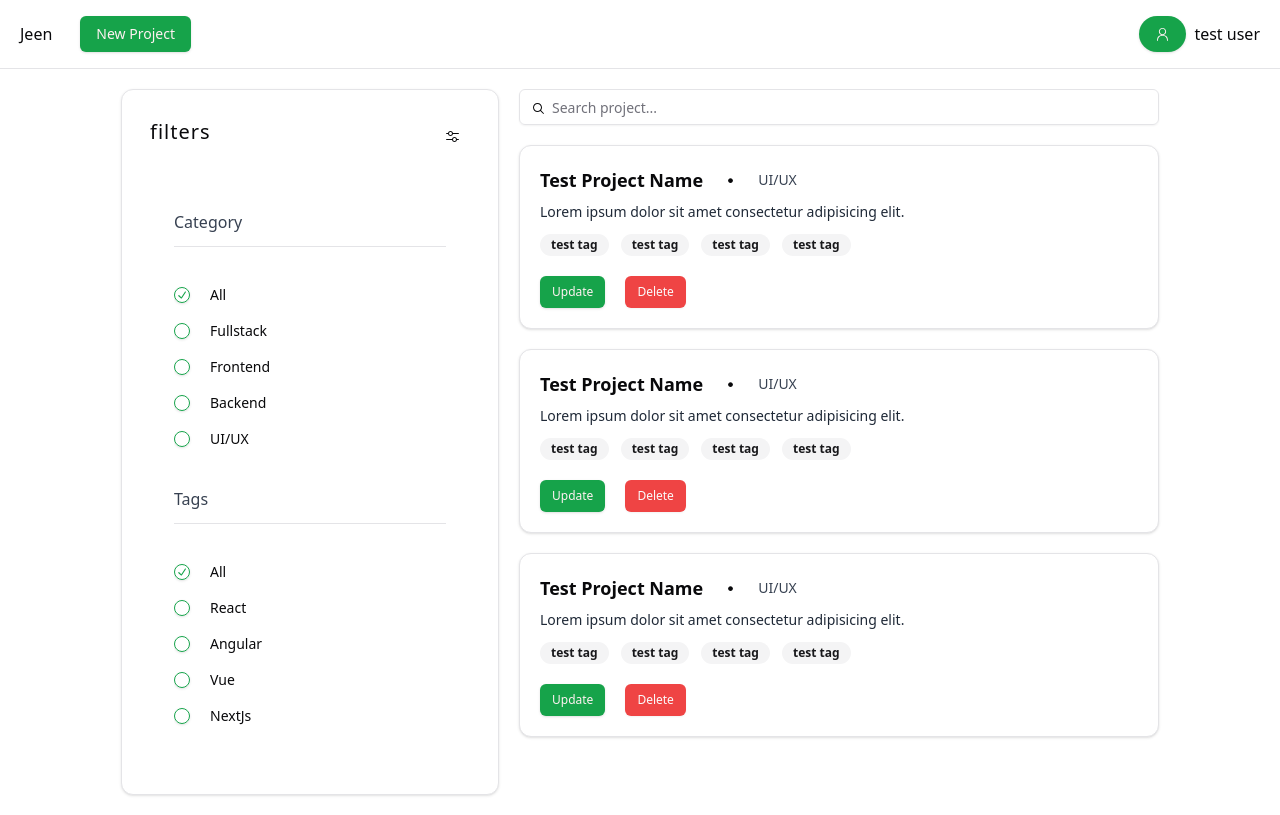
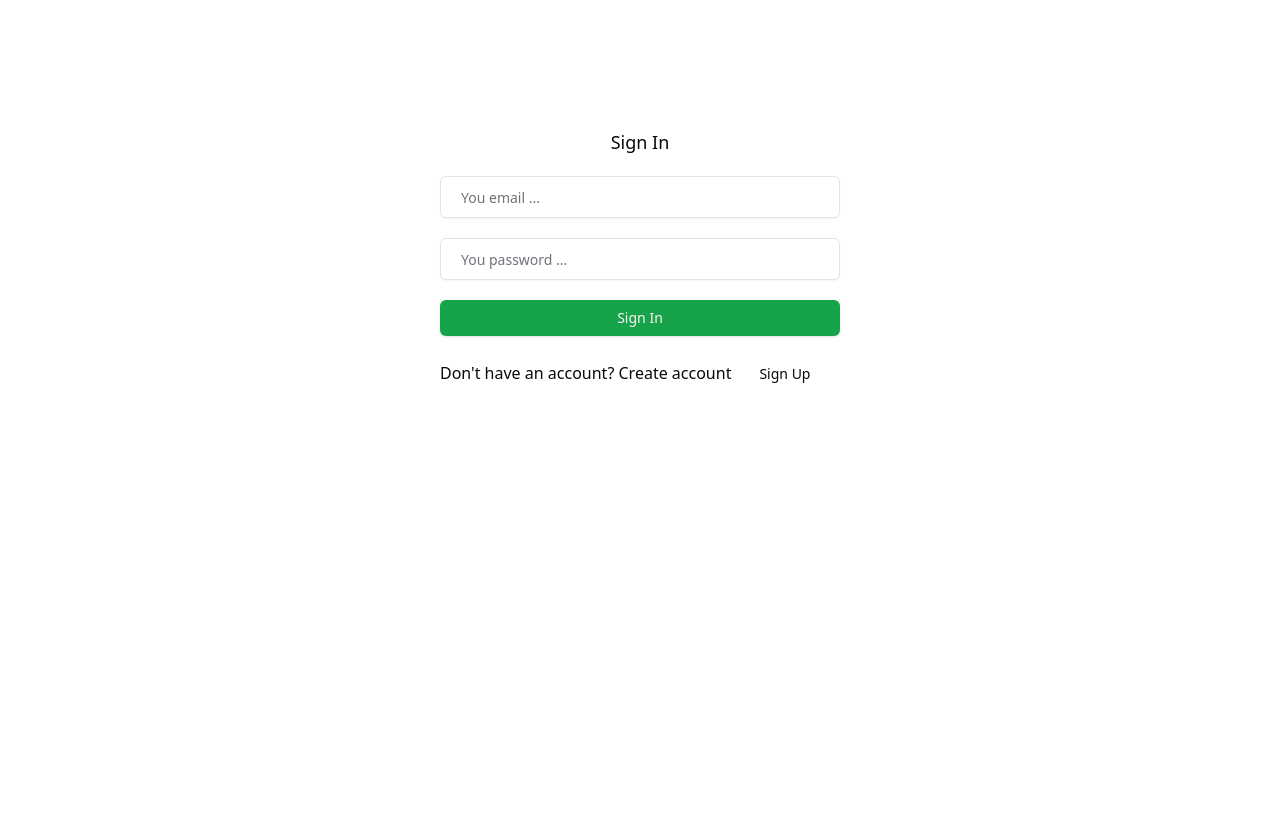
Before and after one commit to NewTea17/Project-Management-Frontend, a React app: page /projects in a window 1280 px wide. Built offline with nearby package versions, Linux system fonts and the light colour scheme; the HTML template or start-up script is replaced by a standard one.

Commit message:
Finish creating an auth card and all frontend

```diff
--- a/src/App.jsx
+++ b/src/App.jsx
@@ -4,9 +4,15 @@ import Navbar from './components/Navbar/Navbar'
 import { Route, Routes } from 'react-router-dom'
 import ProjectDetails from './pages/ProjectDetails/ProjectDetails'
 import TaskDetails from './pages/TaskDetails/TaskDetails'
+import AuthPage from './pages/AuthPage/AuthPage'
 
 const App = () => {
   return (
+    <div>
+
+      {
+        !true
+          ?
           <div>
             <Navbar />
 
@@ -17,6 +23,12 @@ const App = () => {
               <Route path='/projects/:projectId/:taskId' element={<TaskDetails />} />
             </Routes>
           </div>
+          :
+          <div>
+              <AuthPage />
+          </div>
+      }
+    </div>
   )
 }
 
--- /dev/null
+++ b/src/components/Auth/SignIn.jsx
@@ -0,0 +1,56 @@
+import React from 'react'
+import { useForm } from 'react-hook-form';
+import { Form, FormControl, FormField, FormItem, FormMessage } from '../ui/form';
+import { Input } from '../ui/input';
+import { Button } from '../ui/button';
+
+const SignIn = () => {
+    const form = useForm({
+        defaultValues: {
+            email: "",
+            password: ""
+        }
+    });
+
+    const onSubmit = (data) => {
+        console.log("Sign in user...", data);
+    }
+
+    return (
+        <div className='space-y-5'>
+            <Form {...form}>
+                <form className='space-y-5' onSubmit={form.handleSubmit(onSubmit)}>
+                     <h1 className='text-center text-lg'>Sign In</h1>
+                    <FormField
+                        name="email"
+                        control={form.control}
+                        render={({ field }) => (
+                            <FormItem>
+                                <FormControl>
+                                    <Input {...field} type="text" className="w-full py-5 px-5" placeholder="You email ..." />
+                                </FormControl>
+                                <FormMessage />
+                            </FormItem>
+                        )}
+                    />
+                    <FormField
+                        name="password"
+                        control={form.control}
+                        render={({ field }) => (
+                            <FormItem>
+                                <FormControl>
+                                    <Input {...field} type="password" className="w-full py-5 px-5" placeholder="You password ..." />
+                                </FormControl>
+                                <FormMessage />
+                            </FormItem>
+                        )}
+                    />
+
+                    <Button type="submit" className="w-full px-10 my-5">Sign In</Button>
+                </form>
+            </Form>
+        </div>
+    )
+}
+
+export default SignIn
--- /dev/null
+++ b/src/components/Auth/SignUp.jsx
@@ -0,0 +1,69 @@
+import React from 'react'
+import { useForm } from 'react-hook-form';
+import { Form, FormControl, FormField, FormItem, FormMessage } from '../ui/form';
+import { Input } from '../ui/input';
+import { Button } from '../ui/button';
+
+const SignUp = () => {
+    const form = useForm({
+        defaultValues: {
+            fullName: "",
+            email: "",
+            password: ""
+        }
+    });
+
+    const onSubmit = (data) => {
+        console.log("Sign up user...", data);
+    }
+
+    return (
+        <div className='space-y-5'>
+            <Form {...form}>
+                <form className='space-y-5' onSubmit={form.handleSubmit(onSubmit)}>
+                    <h1 className='text-center text-lg'>Sign Up</h1>
+                    <FormField
+                        name="fullName"
+                        control={form.control}
+                        render={({ field }) => (
+                            <FormItem>
+                                <FormControl>
+                                    <Input {...field} type="text" className="w-full py-5 px-5" placeholder="You full name ..." />
+                                </FormControl>
+                                <FormMessage />
+                            </FormItem>
+                        )}
+                    />
+                    <FormField
+                        name="email"
+                        control={form.control}
+                        render={({ field }) => (
+                            <FormItem>
+                                <FormControl>
+                                    <Input {...field} type="text" className="w-full py-5 px-5" placeholder="You email ..." />
+                                </FormControl>
+                                <FormMessage />
+                            </FormItem>
+                        )}
+                    />
+                    <FormField
+                        name="password"
+                        control={form.control}
+                        render={({ field }) => (
+                            <FormItem>
+                                <FormControl>
+                                    <Input {...field} type="password" className="w-full py-5 px-5" placeholder="You password ..." />
+                                </FormControl>
+                                <FormMessage />
+                            </FormItem>
+                        )}
+                    />
+
+                    <Button type="submit" className="w-full px-10 my-5">Sign Up</Button>
+                </form>
+            </Form>
+        </div>
+    )
+}
+
+export default SignUp
--- /dev/null
+++ b/src/pages/AuthPage/AuthPage.jsx
@@ -0,0 +1,28 @@
+import SignIn from '@/components/Auth/SignIn';
+import SignUp from '@/components/Auth/SignUp';
+import { Button } from '@/components/ui/button';
+import React, { useState } from 'react'
+
+const AuthPage = () => {
+  const [isSignUp, setIsSignUp] = useState(true);
+
+  return (
+    <div className='flex mt-[10%] justify-center'>
+      <div className='h-[45%] w-[30rem]'>
+        <div>
+          <div className='w-full px-10 space-y-5'>
+            {
+              !isSignUp ? <SignUp /> : <SignIn />
+            }
+            <div>
+              <span>{!isSignUp ? "Already have an account?" : "Don't have an account? Create account"}</span>
+              <Button onClick={() => setIsSignUp(!isSignUp)} className="ml-3" variant="ghost">{isSignUp ? "Sign Up" : "Sign In"}</Button>
+            </div>
+          </div>
+        </div>
+      </div>
+    </div>
+  )
+}
+
+export default AuthPage
```
Lines whose indentation alone changed are shown as unchanged.
